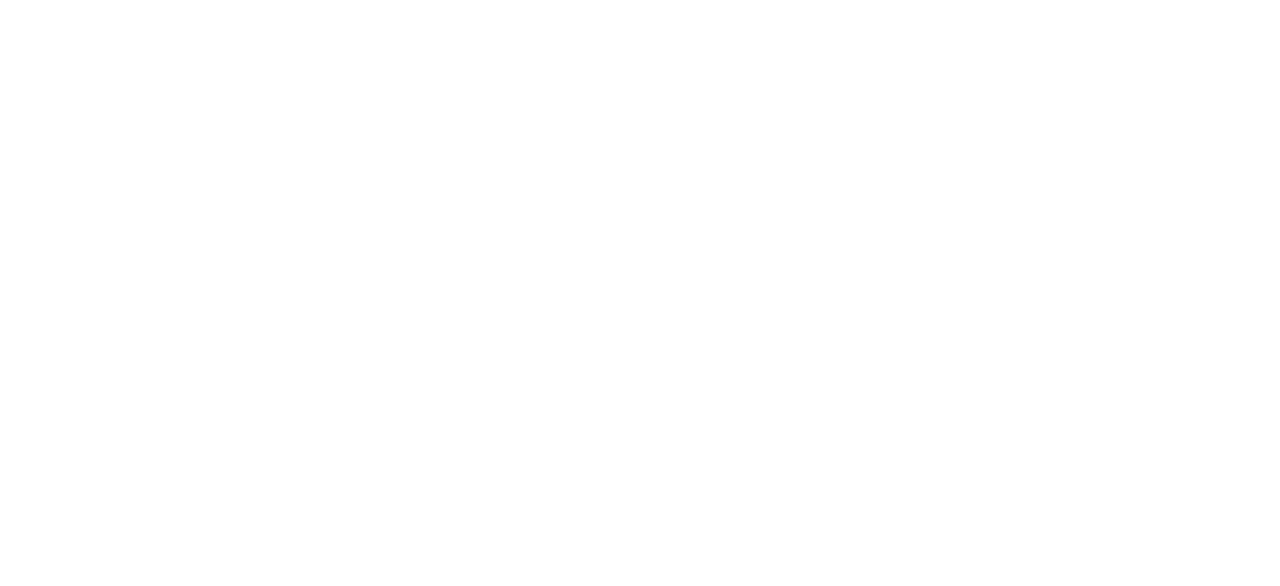
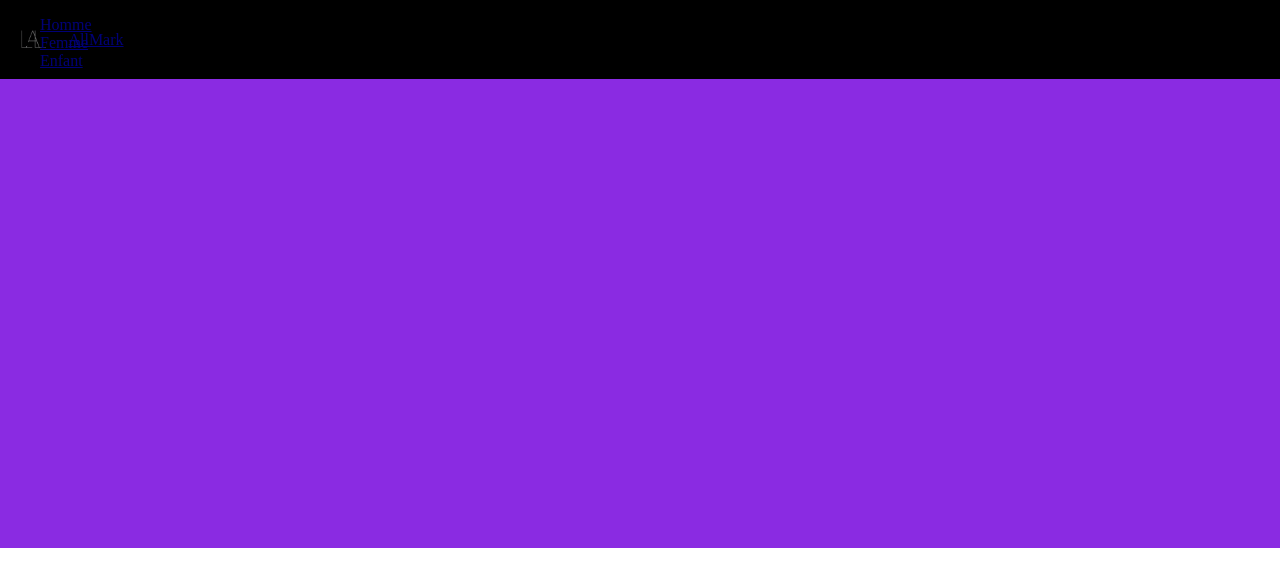
Before and after one commit to Devl014789/AllMark, a plain HTML site: page index.html in a window 1280 px wide. Shown: the top 586 px of the page. Drawn offline with Linux system fonts and the light colour scheme.

Commit message:
latest version

```diff
--- a/index.html
+++ b/index.html
@@ -5,14 +5,31 @@
     <meta http-equiv="X-UA-Compatible" content="IE=edge">
     <meta name="viewport" content="width=device-width, initial-scale=1.0">
     <link rel="stylesheet" href="/style/style.css">
+    <script src="https://kit.fontawesome.com/07e498c039.js" crossorigin="anonymous"></script>
     <title>AllMark</title>
 </head>
 <body>
-    <div class="body">
         <header>
-            <nav>
-
-            </nav>
+            <nav class="nav"></nav>
+            <div class="nav_fixed">
+                <div class="nav_left">
+                    <div class="logo">
+                        <a href="#"><img src="/Images/AllMark_logo.png" class="img_logo" alt="AllMark_logo.png"></a>
+                    </div>
+                   <div class="brand"><a href="#">AllMark</a></div>
+                </div>
+                <div class="nav_center">
+                    <ul>
+                        <li><a href="#">Homme</a></li>
+                        <li><a href="#">Femme</a></li>
+                        <li><a href="#">Enfant</a></li>
+                    </ul>
+                </div>
+                <div class="nav_right">
+                    <div class="user"><i class="fa-regular fa-user icnnav"></i></div>
+                    <div class="basket"><i class="fa-regular fa-basket-shopping icnnav"></i></div>
+                </div>
+            </div>
             <div class="carousel">
 
             </div>
@@ -24,7 +41,6 @@
 
         </footer>
 
-    </div>
 
 </body>
 </html>
--- a/style/style.css
+++ b/style/style.css
@@ -0,0 +1,65 @@
+* {
+    box-sizing: border-box;
+}
+
+body {
+    width:100%;
+    height: 4850px;
+    margin: 0%;
+
+}
+header {
+    width: 100%;
+    height: 627px;
+    display: flex;
+    flex-wrap: wrap;
+}
+.nav{
+    /*le fond du navbar*/
+    width: 100%;
+    height: 79px;
+    background-color: black;
+    position: absolute;
+}
+.nav_fixed {
+    width: 100%;
+    height: 79px;
+    background-color: black;
+    position: fixed;
+    opacity: 50%;
+    display: flex;
+    justify-content: space-between;
+}
+.carousel {
+    width: 100%;
+    height: 548px;
+    background-color: blueviolet;
+}
+.nav_left, .nav_right {
+    width: 10%;
+    height:79px;
+    position: fixed;
+    display: flex;
+}
+.nav_center {
+    width: 60%;
+    height: 79px;
+    position: fixed;
+    display: flex;
+}
+.logo {
+    width: 50%;
+    height: 100%;
+}
+.img_logo{
+    width: 100%;
+    height: 100%;
+    object-fit: cover;
+}
+.brand {
+    width: 50%;
+    height: 100%;
+    display: flex;
+    justify-content: center;
+    align-items: center;
+}
```
Also changed, not shown: Images/AllMark_logo.png (added).
